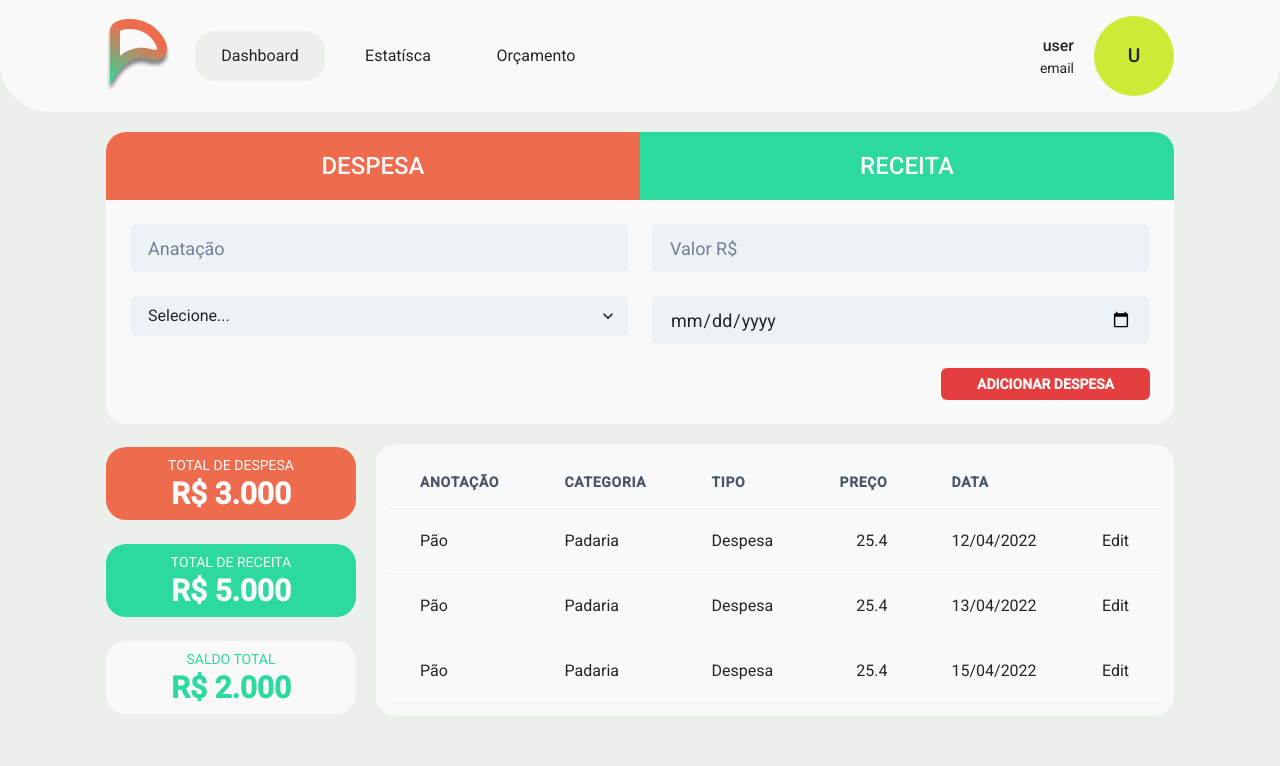
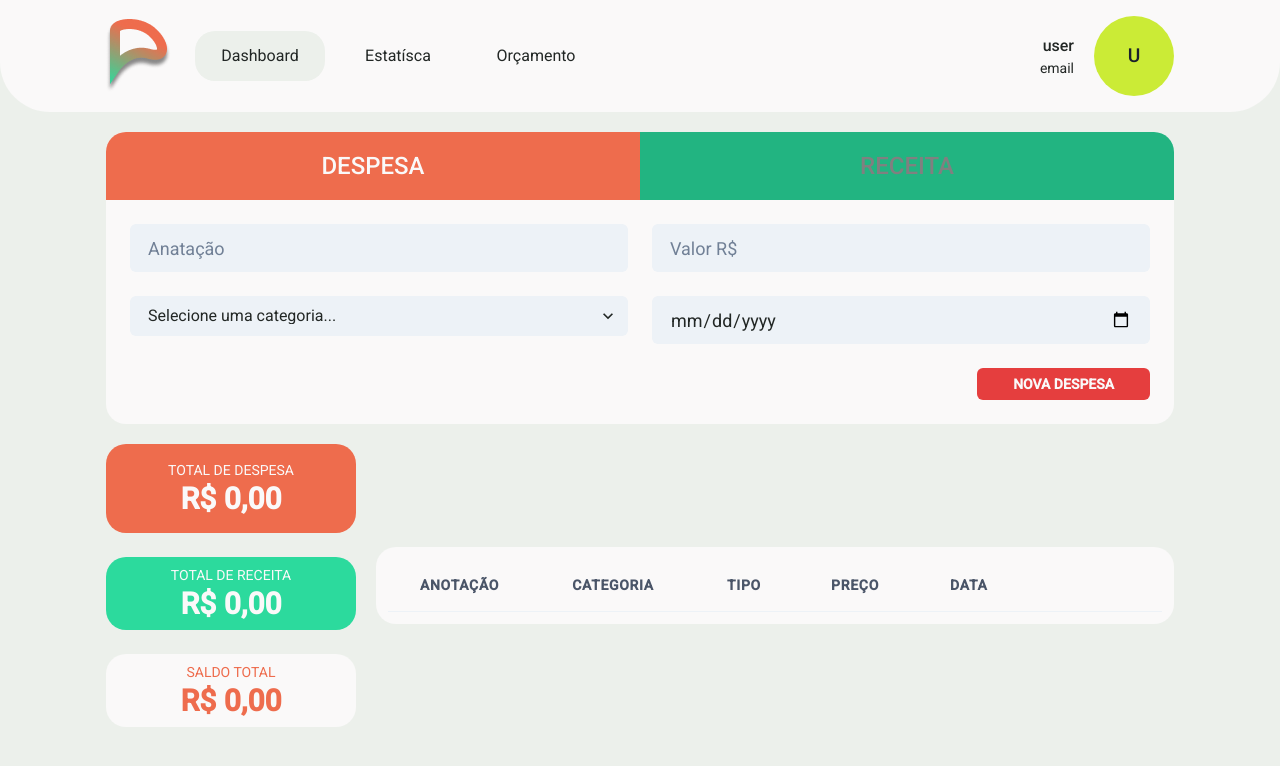
Before and after one commit to SitaGomes/Plus, a Next.js app: page /dashboard in a window 1280 px wide. Shown: the top 766 px of the page. Built offline with nearby package versions, Linux system fonts and the light colour scheme.

Commit message:
feat: cards and content display

```diff
--- a/package.json
+++ b/package.json
@@ -19,6 +19,7 @@
     "react-hook-form": "^7.34.2",
     "react-hot-toast": "^2.3.0",
     "react-icons": "^4.4.0",
+    "uuid": "^9.0.0",
     "yup": "^0.32.11"
   },
   "devDependencies": {
@@ -28,6 +29,7 @@
     "@types/node": "18.7.13",
     "@types/react": "18.0.17",
     "@types/react-dom": "18.0.6",
+    "@types/uuid": "^9.0.0",
     "eslint": "8.23.0",
     "eslint-config-next": "12.2.5",
     "framer-motion": "^7.2.1",
--- a/src/components/AddTransaction/TransactionHeader.tsx
+++ /dev/null
@@ -1,45 +0,0 @@
-import { Center, HTMLChakraProps, Text } from "@chakra-ui/react"
-import { ReactNode } from "react"
-
-interface IHeader extends HTMLChakraProps<"div"> {
-    children: ReactNode,
-    inverted?: boolean,
-}
-
-export function TransactionHeader({children, inverted, ...rest}:IHeader) {
-
-    const color = inverted
-        ? "brand.green-500"
-        : "brand.orange-500"
-
-    const borderTopRightRadius = inverted
-        ? "20px"
-        : "0px"
-
-    const borderTopLeftRadius = inverted
-        ? "0px"
-        : "20px"
-
-    return (
-       <Center
-          borderTopLeftRadius={borderTopLeftRadius}
-          borderTopRightRadius={borderTopRightRadius}
-          w="100%"
-          h="100%"
-          color="brand.white-900"
-
-          cursor={"pointer"}
-
-          bgColor={color}
-          py={4}
-          {...rest}
-        >
-            <Text
-                fontWeight="medium"
-                fontSize={["lg","2xl"]}
-            >
-                {children}
-            </Text>
-        </Center>
-    )
-}
--- a/src/components/AddTransaction/TransactionTable.tsx
+++ b/src/components/AddTransaction/TransactionTable.tsx
@@ -1,12 +1,13 @@
-import { Box, Button, FormErrorMessage, Grid, InputGroup, FormControl, Select, Text } from "@chakra-ui/react";
-import { useState } from "react";
+import { Button, FormErrorMessage, Grid, InputGroup, FormControl, Select, Text } from "@chakra-ui/react";
 import { useTransaction } from "../../hooks/useTransaction";
 
-import * as yup from "yup";
+import {v4} from "uuid"
+
+import { Input } from "../SingIn/Input";
 import { SubmitHandler, useForm } from "react-hook-form";
 
-import { Input } from "../SingIn/Input";
 import { yupResolver } from "@hookform/resolvers/yup";
+import * as yup from "yup";
 
 interface TransactionTable {
     deposit: boolean;
@@ -19,7 +20,6 @@ interface ITransactionTable {
     date: Date,
 }
 
-
 const transactionSchema = yup.object().shape({
     reminder: yup.string().required("Adicione uma anotação"),
     category: yup.string().required("Categoria obrigatória"),
@@ -30,13 +30,27 @@ const transactionSchema = yup.object().shape({
 
 export function TransactionTable({deposit}: TransactionTable) {
 
-    const {handleSetTransaction} = useTransaction()
-    const {register, handleSubmit, formState} = useForm<ITransactionTable>({resolver: yupResolver(transactionSchema)})
+    const {handleAddTransaction} = useTransaction()
+    const {register, handleSubmit, formState, resetField} = useForm<ITransactionTable>({resolver: yupResolver(transactionSchema)})
 
     const {errors} = formState
 
-    const handleAddTransaction: SubmitHandler<ITransactionTable> = async ({category, date, value, reminder}) => {
+    const handleNewTransaction: SubmitHandler<ITransactionTable> = async ({category, date, value, reminder}) => {
         console.log(category, date, value, reminder)
+
+        handleAddTransaction({
+            id: v4(),
+            category: category,
+            date: date,
+            reminder: reminder,
+            value: value,
+            type: deposit ? 'deposit' : 'revenue'
+        })
+
+        resetField("category")
+        resetField("date")
+        resetField("reminder")
+        resetField("value")
     }
 
 
@@ -71,7 +85,7 @@ export function TransactionTable({deposit}: TransactionTable) {
 
                         <FormControl isInvalid={!!errors.category}>
                             <Select variant='filled' {...register("category")} >
-                                <option value=''>Selecione...</option>
+                                <option value=''>Selecione uma categoria...</option>
                                 <option value='casa'>Casa</option>
                                 <option value='conta'>Conta</option>
                             </Select>
@@ -85,7 +99,7 @@ export function TransactionTable({deposit}: TransactionTable) {
                     : (
                         <FormControl isInvalid={!!errors.category}>
                             <Select variant='filled' {...register("category")} >
-                                <option value=''>Selecione...</option>
+                                <option value=''>Selecione uma categoria...</option>
                                 <option value='salario'>Salario</option>
                             </Select>
 
@@ -112,10 +126,10 @@ export function TransactionTable({deposit}: TransactionTable) {
                         alignSelf="flex-end"
                         size='sm'
                         colorScheme="red"
-                        onClick={handleSubmit(handleAddTransaction)}
+                        onClick={handleSubmit(handleNewTransaction)}
                     >
                         <Text px={6} color="brand.white-900">
-                            ADICIONAR DESPESA
+                            NOVA DESPESA
                         </Text>
                     </Button>
                 )
@@ -124,10 +138,10 @@ export function TransactionTable({deposit}: TransactionTable) {
                         alignSelf="flex-end"
                         size='sm'
                         colorScheme="green"
-                        onClick={handleSubmit(handleAddTransaction)}
+                        onClick={handleSubmit(handleNewTransaction)}
                     >
                         <Text px={6} color="brand.white-900">
-                            ADICIONAR RECEITA
+                            NOVA RECEITA
                         </Text>
                     </Button>
                 )
--- a/src/components/AddTransaction/index.tsx
+++ b/src/components/AddTransaction/index.tsx
@@ -1,26 +1,74 @@
-import { Box,  Button,  Grid,  HStack, Input, InputGroup, InputLeftElement, Select, Text, VStack,  } from "@chakra-ui/react";
+import { Box,  Button,  Center,  Grid,  HStack, Input, InputGroup, InputLeftElement, Select, Text, VStack,  } from "@chakra-ui/react";
 import { useState } from "react";
 import { TransactionTable } from "../AddTransaction/TransactionTable";
-import { TransactionHeader } from "./TransactionHeader";
 
 export function AddTransaction(){
 
     const [isDepositMode, setIsDepositMode] = useState(true)
 
-    function toggleChangeMode() {
-        setIsDepositMode(!isDepositMode)
+    function toggleDepositMode() {
+        setIsDepositMode(true)
+    }
+
+    function toggleRevenueMode() {
+        setIsDepositMode(false)
     }
 
     return(
         <Box mt={5} borderRadius="20px" bg="brand.white-900">
-            <HStack spacing={0} align="center" justifyContent="space-around">
-                <TransactionHeader onClick={toggleChangeMode}>
-                    DESPESA
-                </TransactionHeader>
-                <TransactionHeader inverted onClick={toggleChangeMode}>
-                    RECEITA
-                </TransactionHeader>
+
+            <HStack
+                spacing={0}
+                align="center"
+                justifyContent="space-around"
+
+            >
+
+                <Center
+                    borderTopLeftRadius="20px"
+                    w="100%"
+                    h="100%"
+                    color={isDepositMode ? "brand.white-900" : "GrayText"}
+
+                    cursor={"pointer"}
+
+                    bgColor={isDepositMode ? "brand.orange-500" : "#D25D41"}
+                    py={4}
+                    onClick={toggleDepositMode}
+
+                >
+                    <Text
+                        fontWeight="medium"
+                        fontSize={["lg","2xl"]}
+                    >
+                        DESPESA
+                    </Text>
+                </Center>
+
+                <Center
+                    borderTopRightRadius="20px"
+                    w="100%"
+                    h="100%"
+                    color={isDepositMode ? "GrayText" : "brand.white-900"}
+
+                    cursor={"pointer"}
+
+                    bgColor={isDepositMode ? "#22B481" : "brand.green-500"}
+                    py={4}
+                    onClick={toggleRevenueMode}
+                >
+                    <Text
+                        fontWeight="medium"
+                        fontSize={["lg","2xl"]}
+                    >
+                        RECEITA
+                    </Text>
+                </Center>
+
+
+
             </HStack>
+
             <Box display="flex" flexDir="column" p={6} gap={6}>
                 <TransactionTable deposit={isDepositMode}/>
             </Box>
--- a/src/components/TransactionCards/Card.tsx
+++ b/src/components/TransactionCards/Card.tsx
@@ -1,13 +1,13 @@
-import { VStack } from "@chakra-ui/react";
+import { Box, HTMLChakraProps, VStack } from "@chakra-ui/react";
 import { ReactNode } from "react";
 
-interface ICard {
+interface ICard extends HTMLChakraProps<"div"> {
     children: ReactNode,
     income?: boolean,
     total?: boolean
 }
 
-export function Card({children, income = false, total = false}: ICard){
+export function Card({children, income = false, total = false, ...rest}: ICard){
 
     if(income){
         return(
@@ -18,6 +18,7 @@ export function Card({children, income = false, total = false}: ICard){
                 py={2}
                 borderRadius="20px"
                 color="brand.white-900"
+                {...rest}
             >
                 {children}
             </VStack>
@@ -33,6 +34,7 @@ export function Card({children, income = false, total = false}: ICard){
                 py={2}
                 borderRadius="20px"
                 color="brand.green-500"
+                {...rest}
             >
                 {children}
             </VStack>
@@ -49,6 +51,7 @@ export function Card({children, income = false, total = false}: ICard){
                 py={2}
                 borderRadius="20px"
                 color="brand.white-900"
+                {...rest}
             >
                 {children}
         </VStack>
--- a/src/components/TransactionCards/index.tsx
+++ b/src/components/TransactionCards/index.tsx
@@ -1,24 +1,60 @@
-import { Heading, Text, VStack } from "@chakra-ui/react";
+import { Heading, HTMLChakraProps, Text, VStack } from "@chakra-ui/react";
+import { useEffect, useState } from "react";
+import { useTransaction } from "../../hooks/useTransaction";
+import { formatPrice } from "../../utils/format";
 import { Card } from "./Card";
 
+interface ITransactionCard extends HTMLChakraProps<"div">{}
 
-export function TransactionCard() {
+
+export function TransactionCard({...rest}: ITransactionCard) {
+
+    const {transactions} = useTransaction()
+
+    const [revenue, setRevenue] = useState(0)
+    const [deposit, setDeposit] = useState(0)
+    const [total, setTotal] = useState(0)
+
+    useEffect(() => {
+
+        setRevenue(transactions.reduce((sum, transaction) => {
+            if(transaction.type === 'revenue'){
+                return sum + transaction.value
+            }
+            return sum += 0
+        }, 0))
+
+        setDeposit(transactions.reduce((sum, transaction) => {
+            if(transaction.type === 'deposit'){
+                return sum + transaction.value
+            }
+            return sum += 0
+        }, 0))
+
+    }, [transactions])
+
+
+    useEffect(() => (
+        setTotal(revenue - deposit)
+    ), [deposit, revenue])
+
+
     return(
-        <VStack spacing={6} w={["100%","100%","100%",250]}>
+        <VStack spacing={6} justifyContent="space-between" w={["100%", "100%", "100%", 250]} {...rest}>
 
-            <Card>
+            <Card p={4}>
                 <Text fontSize="sm">TOTAL DE DESPESA</Text>
-                <Heading size="lg">R$ 3.000</Heading>
+                <Heading size="lg">{formatPrice(deposit)}</Heading>
             </Card>
 
             <Card income>
                 <Text fontSize="sm">TOTAL DE RECEITA</Text>
-                <Heading size="lg">R$ 5.000</Heading>
+                <Heading size="lg">{formatPrice(revenue)}</Heading>
             </Card>
 
-            <Card total>
+            <Card total color={total > 0 ? "brand.green-500" : "brand.orange-500"}>
                 <Text fontSize="sm">SALDO TOTAL</Text>
-                <Heading size="lg">R$ 2.000</Heading>
+                <Heading size="lg">{formatPrice(total)}</Heading>
             </Card>
 
         </VStack>
--- /dev/null
+++ b/src/components/TransactionHistory/TransactionRow.tsx
@@ -0,0 +1,28 @@
+import { Td, Tr } from "@chakra-ui/react";
+import { convertDate } from "../../utils/date";
+import { formatPrice } from "../../utils/format";
+
+
+interface ITransactionRow {
+    reminder: string;
+    category: string;
+    type: string;
+    value: number;
+    date: Date
+}
+
+
+export function TransactionRow({category, date, reminder, type, value}: ITransactionRow) {
+
+    return(
+        <Tr>
+            <Td>{reminder}</Td>
+            <Td>{category}</Td>
+            <Td>{type}</Td>
+            <Td>{formatPrice(value)}</Td>
+            <Td>{convertDate(date)}</Td>
+            <Td>Edit</Td>
+            <Td>Del</Td>
+        </Tr>
+    )
+}
--- a/src/components/TransactionHistory/index.tsx
+++ b/src/components/TransactionHistory/index.tsx
@@ -1,6 +1,24 @@
-import { Box, Table, TableCaption, TableContainer, Tbody, Td, Tfoot, Th, Thead, Tr } from "@chakra-ui/react";
+import { Table, TableContainer, Tbody, Td, Th, Thead, Tr } from "@chakra-ui/react";
+import { useEffect, useState } from "react";
+import { useTransaction } from "../../hooks/useTransaction";
+import { TransactionRow } from "./TransactionRow";
 
 export function TransactionHistory(){
+
+    const {transactions} = useTransaction()
+
+    const [hydrated, setHydrated] = useState(false)
+
+    useEffect(() => {
+        setHydrated(true)
+    }, [setHydrated])
+
+    if(!hydrated) {
+        return null
+    }
+
+    //? NextJS render the HTML from the server, so if i want to render the context's data, I'll need to wait
+
     return(
         <TableContainer bgColor="brand.white-900" borderRadius="20px" p={3}>
             <Table variant='simple' size="lg" >
@@ -9,36 +27,24 @@ export function TransactionHistory(){
                         <Th>Anotação</Th>
                         <Th>Categoria</Th>
                         <Th>Tipo</Th>
-                        <Th isNumeric>Preço</Th>
+                        <Th>Preço</Th>
                         <Th>Data</Th>
+                        <Th></Th>
                         <Th></Th>
                     </Tr>
                 </Thead>
                 <Tbody>
-                    <Tr>
-                        <Td>Pão</Td>
-                        <Td>Padaria</Td>
-                        <Td>Despesa</Td>
-                        <Td isNumeric>25.4</Td>
-                        <Td>12/04/2022</Td>
-                        <Td>Edit</Td>
-                    </Tr>
-                    <Tr>
-                        <Td>Pão</Td>
-                        <Td>Padaria</Td>
-                        <Td>Despesa</Td>
-                        <Td isNumeric>25.4</Td>
-                        <Td>13/04/2022</Td>
-                        <Td>Edit</Td>
-                    </Tr>
-                    <Tr>
-                        <Td>Pão</Td>
-                        <Td>Padaria</Td>
-                        <Td>Despesa</Td>
-                        <Td isNumeric>25.4</Td>
-                        <Td>15/04/2022</Td>
-                        <Td>Edit</Td>
-                    </Tr>
+
+                    {transactions.map(t => (
+                        <TransactionRow
+                            category={t.category}
+                            date={t.date}
+                            reminder={t.reminder}
+                            type={t.type}
+                            value={t.value}
+                            key={t.id}
+                        />
+                    ))}
 
                 </Tbody>
             </Table>
--- a/src/pages/dashboard.tsx
+++ b/src/pages/dashboard.tsx
@@ -11,6 +11,9 @@ import { TransactionHistory } from '../components/TransactionHistory'
 
 
 const Dashboard: NextPage = () => {
+
+
+
 
 
   return (
@@ -34,6 +37,7 @@ const Dashboard: NextPage = () => {
         <AddTransaction />
 
         <HStack mt={5} gap={5} flexWrap="wrap" justify={["center", "center","flex-start"]}>
+
           <TransactionCard />
 
           <Box w={["100%", 500]} flex="1">
--- /dev/null
+++ b/src/utils/date.ts
@@ -0,0 +1,5 @@
+export const convertDate = (date: Date) => new Date(date).toLocaleDateString("pt-BR", {
+    day: "2-digit",
+    month: "long",
+    year: "numeric"
+})
--- /dev/null
+++ b/src/utils/format.ts
@@ -0,0 +1,4 @@
+export const { format: formatPrice } = new Intl.NumberFormat('pt-br', {
+    style: 'currency',
+    currency: 'BRL',
+});
```
Also changed, not shown: src/context/transactionContext.tsx (+9 -7 lines), 1 other file (tests, documents, lock files or other folders).
